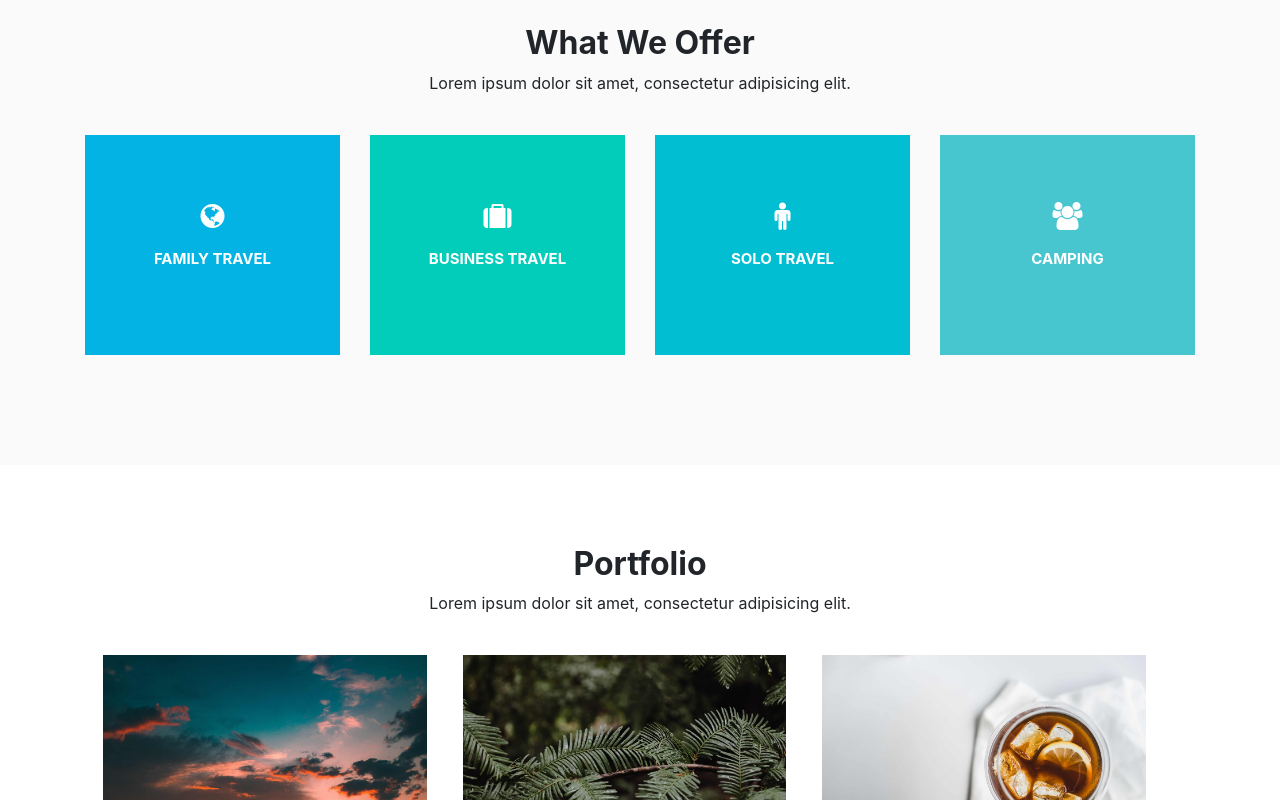
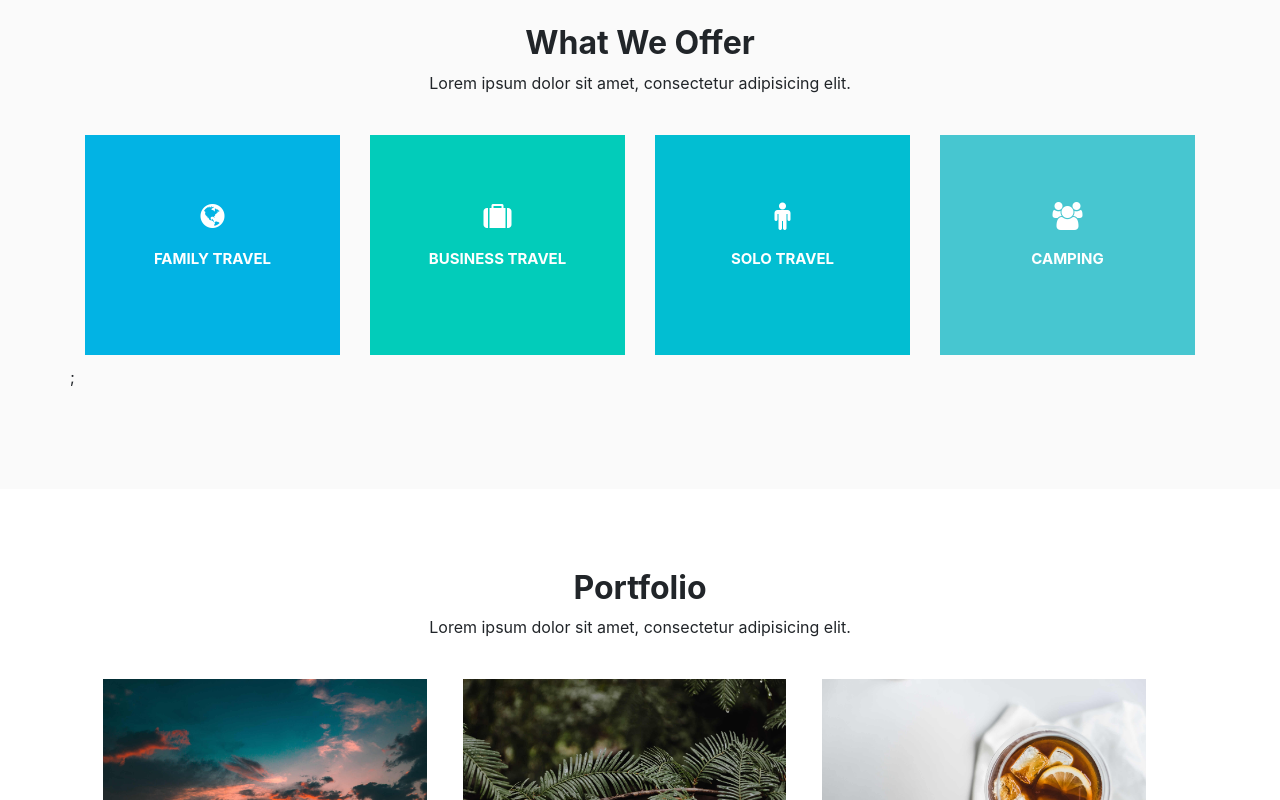
Before and after one commit to tiago-silva-analista/Website-bootstrap-to-react, a React (Create React App) app: page / in a window 1280 px wide. Shown: the part 1260-2060 px from the top of the page. Built offline with nearby package versions, Linux system fonts and the light colour scheme.

Commit message:
Concluding the Services component and adjust the About component to return a object without the default export.

```diff
--- a/src/App.js
+++ b/src/App.js
@@ -4,8 +4,8 @@ import './App.css';
 
 import Header from './Components/Header'
 import Banner from './Components/Banner'
-import About from './Components/About'
-import Services from './Components/Services'
+import {About} from './Components/About'
+import {Services} from './Components/Services'
 
 function App() {
   return (
--- a/src/Components/About.js
+++ b/src/Components/About.js
@@ -1,6 +1,6 @@
 import React from 'react';
 
- function About () {
+ export const About = () => {
 
       let  about =
             {
@@ -24,5 +24,3 @@ import React from 'react';
       </section>
     )
 }
-
-export default About;
--- a/src/Components/Services.js
+++ b/src/Components/Services.js
@@ -1,82 +1,64 @@
-import React,{Component} from 'react'
+import React, { Component } from 'react'
 
-function Services(){
-    let  servicesList =
-            {
+export const Services = () => {
+    let service = {
+        Title: 'What We Offer',
+        Description: 'Lorem ipsum dolor sit amet, consectetur adipisicing elit.',
+        items: [{
             Id: 0,
-                icon:'',
-                classNameColor:'',
-                Title: '',
-                Description: ''
+            icon: 'fa fa-globe',
+            classNameColor: 'service-icon yellow',
+            Title: 'Family Travel',
+            Description: 'Lorem Ipsum is simply dummy text of the printing and typesetting industry. Lorem Ipsum has been the industry standard dummy text'
+        }, {
+            Id: 1,
+            icon: 'fa fa-suitcase',
+            classNameColor: 'service-icon orange',
+            Title: 'Business Travel',
+            Description: 'Lorem Ipsum is simply dummy text of the printing and typesetting industry. Lorem Ipsum has been the industry standard dummy text'
+        }, {
+            Id: 2,
+            icon: 'fa fa-male',
+            classNameColor: 'service-icon red',
+            Title: 'Solo Travel',
+            Description: 'Lorem Ipsum is simply dummy text of the printing and typesetting industry. Lorem Ipsum has been the industry standard dummy text'
+        }, {
+            Id: 3,
+            icon: 'fa fa-users',
+            classNameColor: 'service-icon grey',
+            Title: 'Camping',
+            Description: 'Lorem Ipsum is simply dummy text of the printing and typesetting industry. Lorem Ipsum has been the industry standard dummy text'
+        },]
     }
 
     return (
         <section id="Services" className="content-section text-center">
             <div className="container">
                 <div className="block-heading">
-                        <h2>What We Offer</h2>
-                        <p>Lorem ipsum dolor sit amet, consectetur adipisicing elit.</p>
+                    <h2>{service.Title}</h2>
+                    <p>{service.Description}</p>
                 </div>
                 <div className="row">
+                    {
+                        service.items.map((item) => (
                             <div className="col-md-3 col-sm-6">
                                 <div className="service-box">
-                                <div className="service-icon yellow">
+                                    <div className={item.classNameColor}>
                                         <div className="front-content">
-                                        <i className="fa fa-globe" aria-hidden="true"></i>
-                                        <h3>Family Travel</h3>
+                                            <i className={item.icon} aria-hidden="true"></i>
+                                            <h3>{item.Title}</h3>
                                         </div>
                                     </div>
                                     <div className="service-content">
-                                    <h3>Family Travel</h3>
-                                    <p>Lorem Ipsum is simply dummy text of the printing and typesetting industry. Lorem Ipsum has been the industry's standard dummy text</p>
+                                        <h3>{item.Title}</h3>
+                                        <p>{item.Description}</p>
                                     </div>
                                 </div>
-                        </div>
-                        <div className="col-md-3 col-sm-6">
-                            <div className="service-box">
-                                <div className="service-icon orange">
-                                    <div className="front-content">
-                                        <i className="fa fa-suitcase"></i>
-                                        <h3>Business Travel</h3>
-                                    </div>
-                                </div>
-                                <div className="service-content">
-                                    <h3>Business Travel</h3>
-                                    <p>Lorem Ipsum is simply dummy text of the printing and typesetting industry. Lorem Ipsum has been the industry's standard dummy text</p>
-                                </div>
-                            </div>
-                        </div>
-                        <div className="col-md-3 col-sm-6">
-                            <div className="service-box ">
-                                <div className="service-icon red">
-                                    <div className="front-content">
-                                        <i className="fa fa-male" aria-hidden="true"></i>
-                                        <h3>Solo Travel</h3>
-                                    </div>
-                                </div>
-                                <div className="service-content">
-                                    <h3>Solo Travel</h3>
-                                    <p>Lorem Ipsum is simply dummy text of the printing and typesetting industry. Lorem Ipsum has been the industry's standard dummy text</p>
-                                </div>
-                            </div>
-                        </div>
-                        <div className="col-md-3 col-sm-6">
-                            <div className="service-box">
-                                <div className="service-icon grey">
-                                    <div className="front-content">
-                                        <i className="fa fa-users"></i>
-                                        <h3>Camping</h3>
-                                    </div>
-                                </div>
-                                <div className="service-content">
-                                    <h3>Camping</h3>
-                                    <p>Lorem Ipsum is simply dummy text of the printing and typesetting industry. Lorem Ipsum has been the industry's standard dummy text</p>
-                                </div>
-                            </div>
-                        </div>
+                            </div>)
+
+                        )};
                     </div>
             </div>
         </section>
     )
 }
-export default Services
```
Lines whose indentation alone changed are shown as unchanged.
